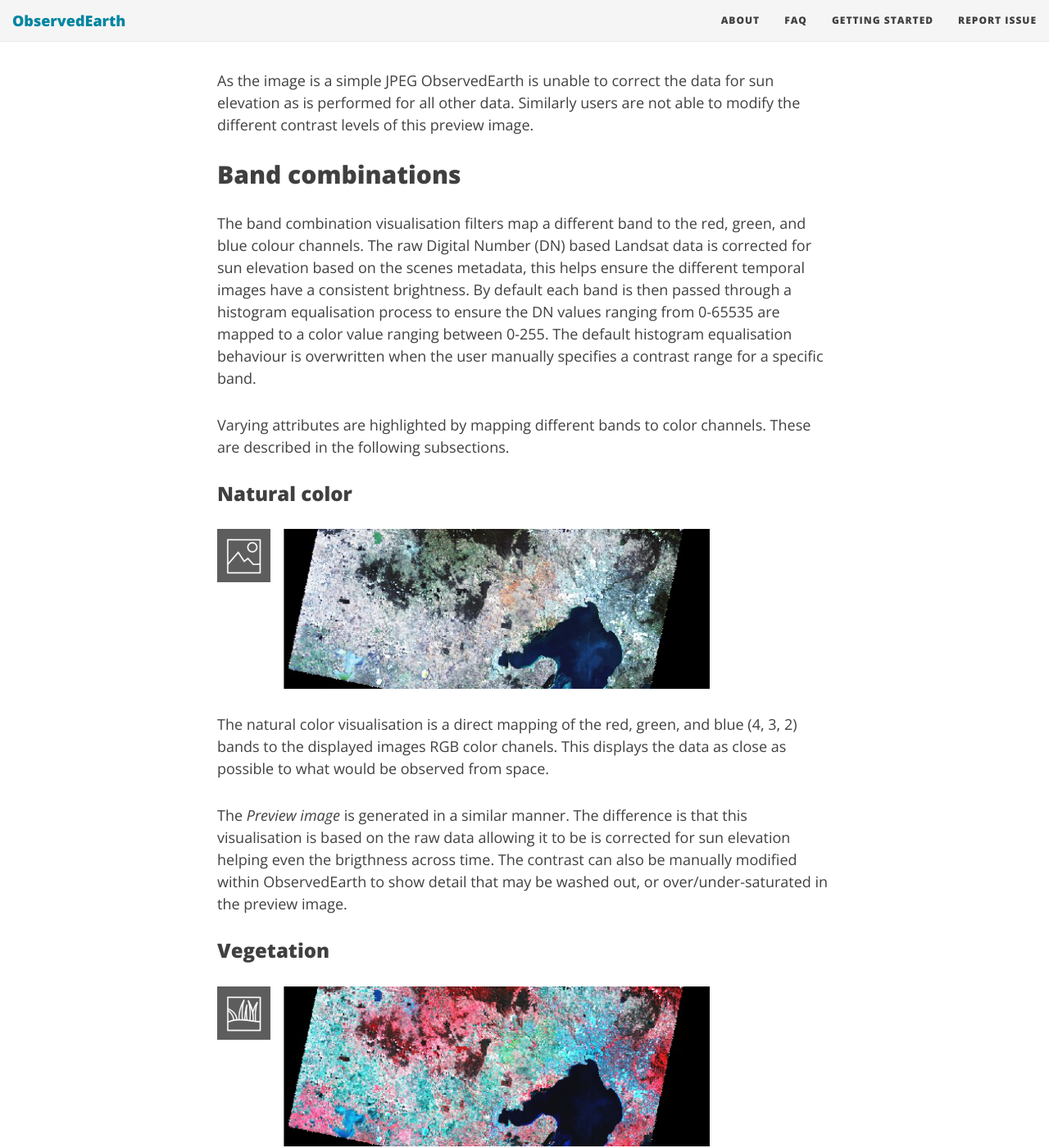
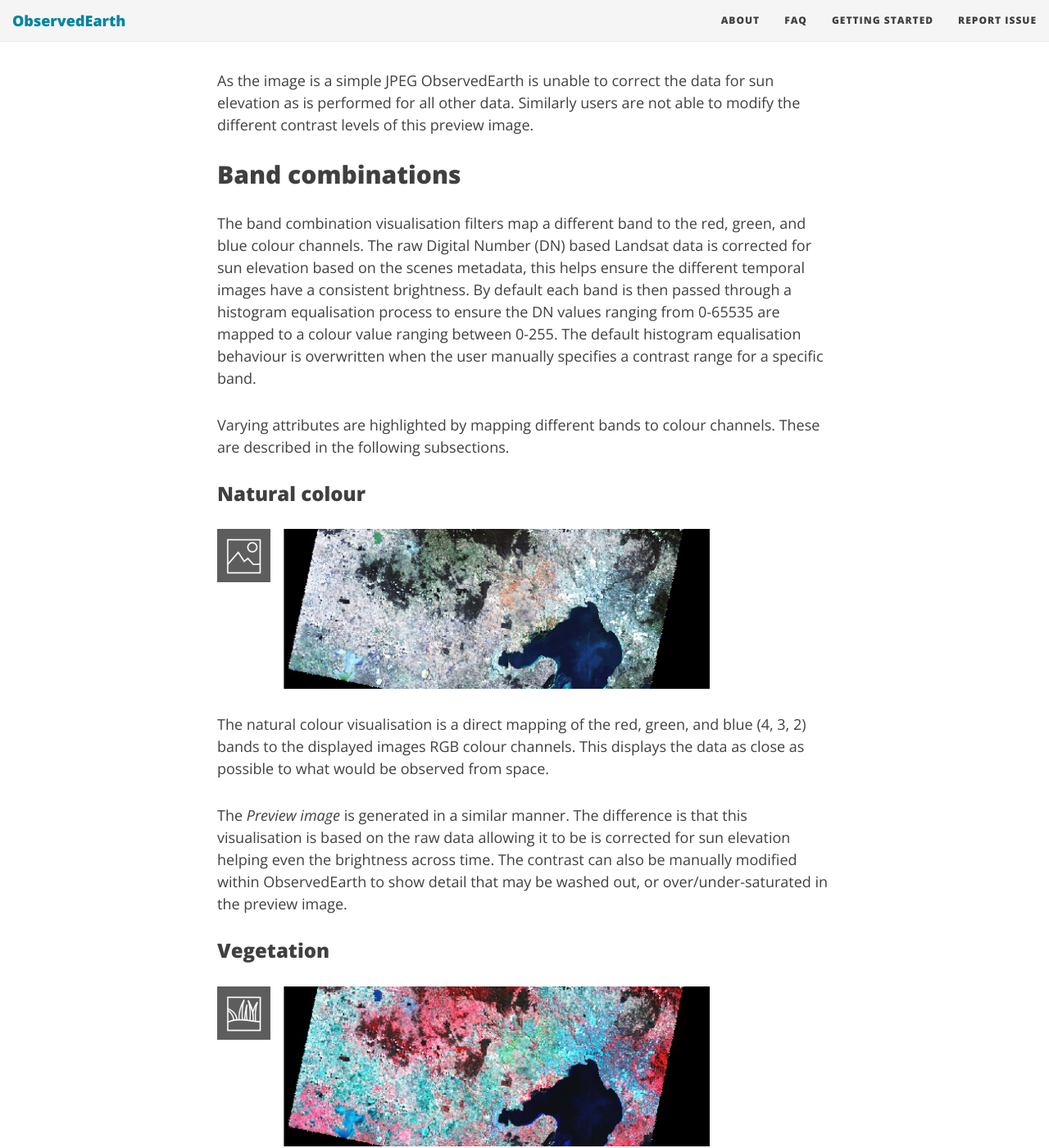
Before and after one commit to lachlanhurst/observedearth-web, a Jekyll site: the page built from visualisationfilters.md, in a window 1280 px wide and 1400 px high, scrolled down 1100 px. Shown: the whole window at 82% size. Built offline with Jekyll 4.4.1, drawn with Linux system fonts in a browser that asks for light colours; nearby versions of some CDN libraries; some of the changed text lies outside the part shown.

Commit message:
fixing typos, and lets stick with colour

```diff
--- a/visualisationfilters.md
+++ b/visualisationfilters.md
@@ -18,23 +18,23 @@ As the image is a simple JPEG ObservedEarth is unable to correct the data for su
 
 
 ## Band combinations
-The band combination visualisation filters map a different band to the red, green, and blue colour channels. The raw Digital Number (DN) based Landsat data is corrected for sun elevation based on the scenes metadata, this helps ensure the different temporal images have a consistent brightness. By default each band is then passed through a histogram equalisation process to ensure the DN values ranging from 0-65535 are mapped to a color value ranging between 0-255. The default histogram equalisation behaviour is overwritten when the user manually specifies a contrast range for a specific band.
+The band combination visualisation filters map a different band to the red, green, and blue colour channels. The raw Digital Number (DN) based Landsat data is corrected for sun elevation based on the scenes metadata, this helps ensure the different temporal images have a consistent brightness. By default each band is then passed through a histogram equalisation process to ensure the DN values ranging from 0-65535 are mapped to a colour value ranging between 0-255. The default histogram equalisation behaviour is overwritten when the user manually specifies a contrast range for a specific band.
 
-Varying attributes are highlighted by mapping different bands to color channels. These are described in the following subsections.
+Varying attributes are highlighted by mapping different bands to colour channels. These are described in the following subsections.
 
-### Natural color
-![Natural color](../img/visualisation_naturalcolor.png)
+### Natural colour
+![Natural colour](../img/visualisation_naturalcolor.png)
 
-The natural color visualisation is a direct mapping of the red, green, and blue (4, 3, 2) bands to the displayed images RGB color chanels. This displays the data as close as possible to what would be observed from space.
+The natural colour visualisation is a direct mapping of the red, green, and blue (4, 3, 2) bands to the displayed images RGB colour channels. This displays the data as close as possible to what would be observed from space.
 
-The *Preview image* is generated in a similar manner. The difference is that this visualisation is based on the raw data allowing it to be is corrected for sun elevation helping even the brigthness across time. The contrast can also be manually modified within ObservedEarth to show detail that may be washed out, or over/under-saturated in the preview image.
+The *Preview image* is generated in a similar manner. The difference is that this visualisation is based on the raw data allowing it to be is corrected for sun elevation helping even the brightness across time. The contrast can also be manually modified within ObservedEarth to show detail that may be washed out, or over/under-saturated in the preview image.
 
 ### Vegetation
 ![Vegetation](../img/visualisation_vegetation.png)
 
-For the Vegetation filter the Near Infra-Red (NIR) band 5 is mapped to the red colour channel. Healthly vegetation reflects more light in the NIR spectrum, therefore regions of vegetation are highlighted in bright red when using this visualisation.
+For the Vegetation filter the Near Infra-Red (NIR) band 5 is mapped to the red colour channel. Healthy vegetation reflects more light in the NIR spectrum, therefore regions of vegetation are highlighted in bright red when using this visualisation.
 
-Bands 5, 4, and 3 are mapped to the RGB color channels in this visualisation.
+Bands 5, 4, and 3 are mapped to the RGB colour channels in this visualisation.
 
 
 ### Urban
@@ -42,21 +42,21 @@ Bands 5, 4, and 3 are mapped to the RGB color channels in this visualisation.
 
 Urban regions, or ground with harder surfaces are highlighted in purple when using this visualisation.
 
-Band 7, the mid infrared band, is mapped to the red color channel. As this band picks up active heat sources it is useful in picking up bushfires and other sources of heat.
+Band 7, the mid infrared band, is mapped to the red colour channel. As this band picks up active heat sources it is useful in picking up bushfires and other sources of heat.
 
-Bands 7, 6, and 4 are mapped to the RGB color channels in this visualisation.
+Bands 7, 6, and 4 are mapped to the RGB colour channels in this visualisation.
 
 ### Agriculture
 ![Agriculture](../img/visualisation_agriculture.png)
 
-This visualisation helps differentiate argiculture from other types of vegetation. Crops will appear as bright green, whereas other plant life will have a darker shade.
+This visualisation helps differentiate agriculture from other types of vegetation. Crops will appear as bright green, whereas other plant life will have a darker shade.
 
-Bands 6, 5, and 2 are mapped to the RGB color channels in this visualisation.
+Bands 6, 5, and 2 are mapped to the RGB colour channels in this visualisation.
 
 ### Water
 ![Water](../img/visualisation_water.png)
 
-Bands 5, 6, and 4 are mapped to the RGB color channels in this visualisation.
+Bands 5, 6, and 4 are mapped to the RGB colour channels in this visualisation.
 
 
 ## Vegetation indices
@@ -70,13 +70,13 @@ The following vegetation indices are included in ObservedEarth:
 
 These indices are described in the [*Landsat Surface Reflectance-Dervived Spectral Indices - Product Guide*](http://landsat.usgs.gov/documents/si_product_guide.pdf) produced by the United States Geological Survey.
 
-    NDVI = (Band 5 – Band 4) / (Band 5 + Band 4)
+    NDVI = (Band_5 – Band_4) / (Band_5 + Band_4)
 
-    SAVI = (Band 5 – Band 4) / (Band 5 + Band 4 + 0.5) * 1.5
+    SAVI = (Band_5 – Band_4) / (Band_5 + Band_4 + 0.5) * 1.5
 
-    EVI = (Band 5 – Band 4) / (Band 5 + 6 * Band 4 – 7.5 * Band 2 + 1)
+    EVI = (Band_5 – Band_4) / (Band_5 + 6 * Band_4 – 7.5 * Band_2 + 1)
 
-All three indices range between -1 and 1, higher values indicate vegetation, whereas values below 0 indicate no vegetation. The index value for each pixel is mapped to a color via a lookup table; values below -0.2 are black, values near zero dark blue, and from 0 though 1 colours transition from red to green. Green indicating regions of lush vegetation.
+All three indices range between -1 and 1, higher values indicate vegetation, whereas values below 0 indicate no vegetation. The index value for each pixel is mapped to a colour via a lookup table; values below -0.2 are black, values near zero dark blue, and from 0 though 1 colours transition from red to green. Green indicating regions of lush vegetation.
 
 ObservedEarth calculates to Top of Atmosphere (ToA) reflectance using the sun elevation extracted from the scenes metadata. The value for each band is then fed into the above equations. As of version 1.0 it is not possible to adjust the contrast of these indices.
 
```
